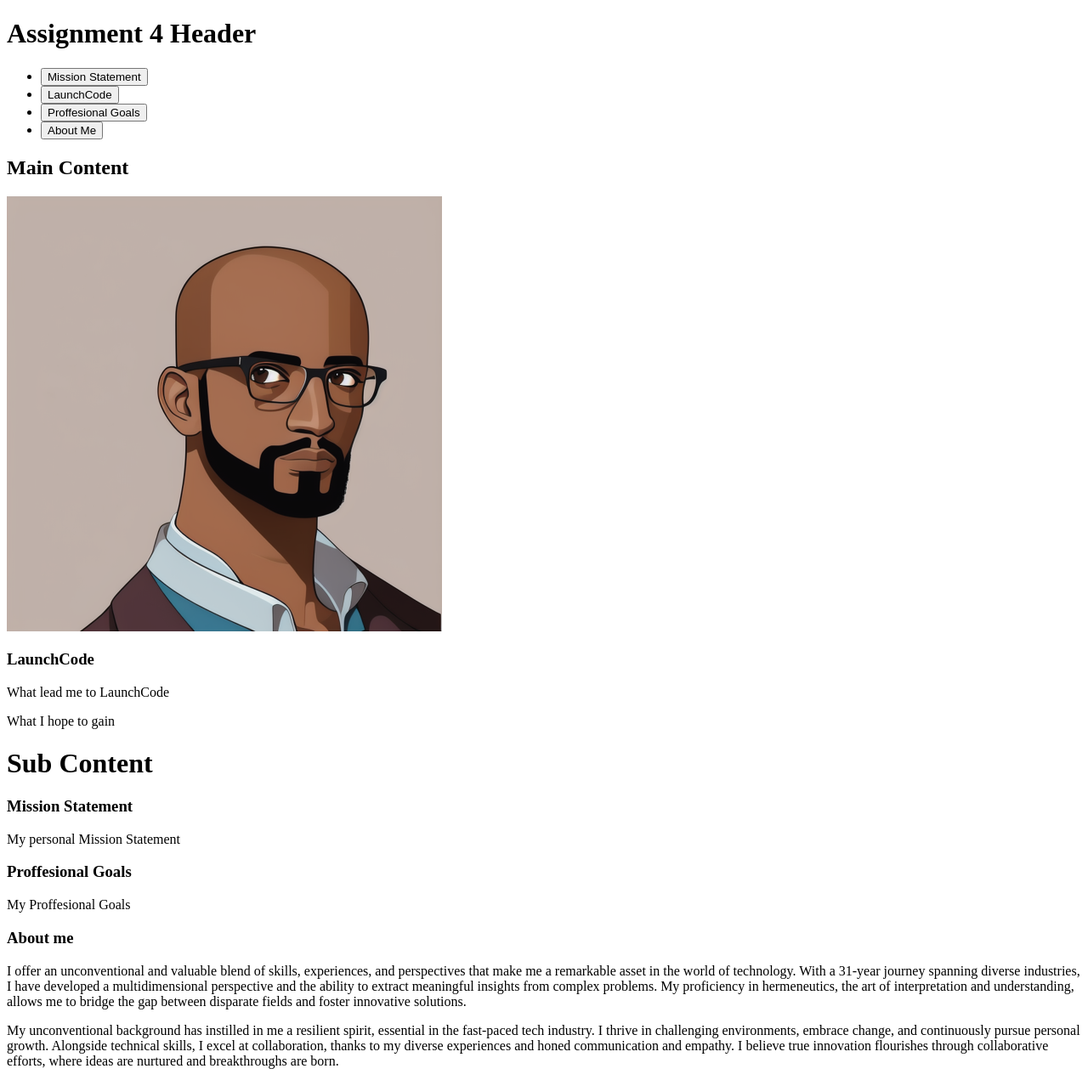
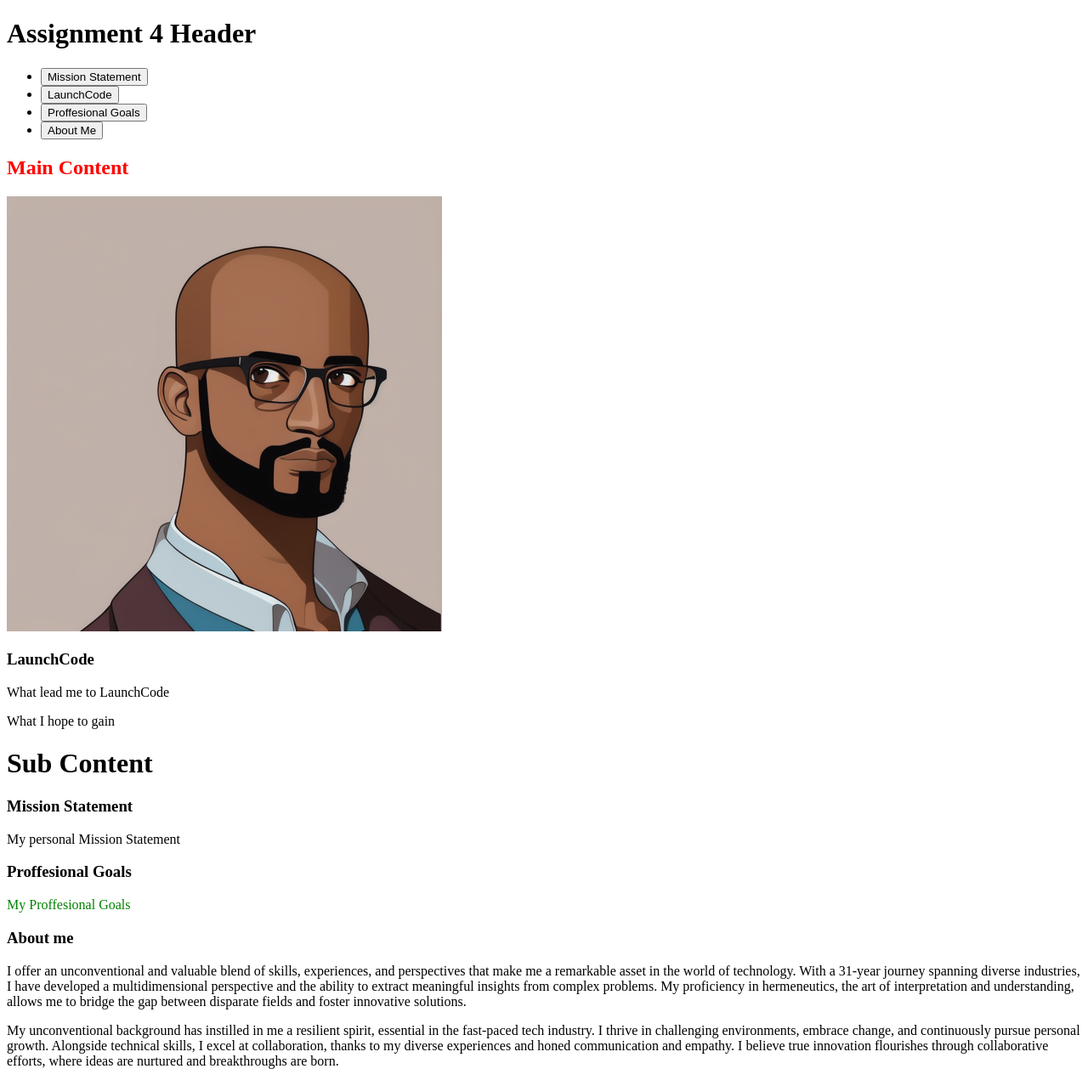
Before and after one commit to LaunchCodeAllhubs/js-assignment-4-html-me-something-KratzKodes, a website: page index.html in a window 1280 px wide. Shown: the top 1271 px of the page at 85% size. Drawn offline with Linux system fonts and the light colour scheme.

Commit message:
main branch

```diff
--- a/index.html
+++ b/index.html
@@ -3,6 +3,7 @@
 <head>
    <meta charset="UTF-8">
    <meta name="viewport" content="width=device-width, initial-scale=1.0">
+   <link rel="stylesheet" href="styles.css">
    <title>Assingment 4</title>
 </head>
 <body>
@@ -44,7 +45,7 @@
       <div class="maindContent">
 
          <div class="mainHeader">
-            <h2>
+            <h2 id="mainHeading">
                Main Content
             </h2>
          </div>
@@ -84,7 +85,7 @@
 
             <div class="Proffesional Goals">
                <h3>Proffesional Goals</h1>
-               <p> My Proffesional Goals</p>
+               <p class="funParagraph" id="testP"> My Proffesional Goals</p>
 
             </div>
 
--- a/styles.css
+++ b/styles.css
@@ -1 +1,13 @@
 /* Write your CSS here! */
+.body {
+    margin: 8px;
+    display: block;
+}
+
+#mainHeading{
+    color: red;
+}
+
+#testP {
+    color: green;
+}
```
